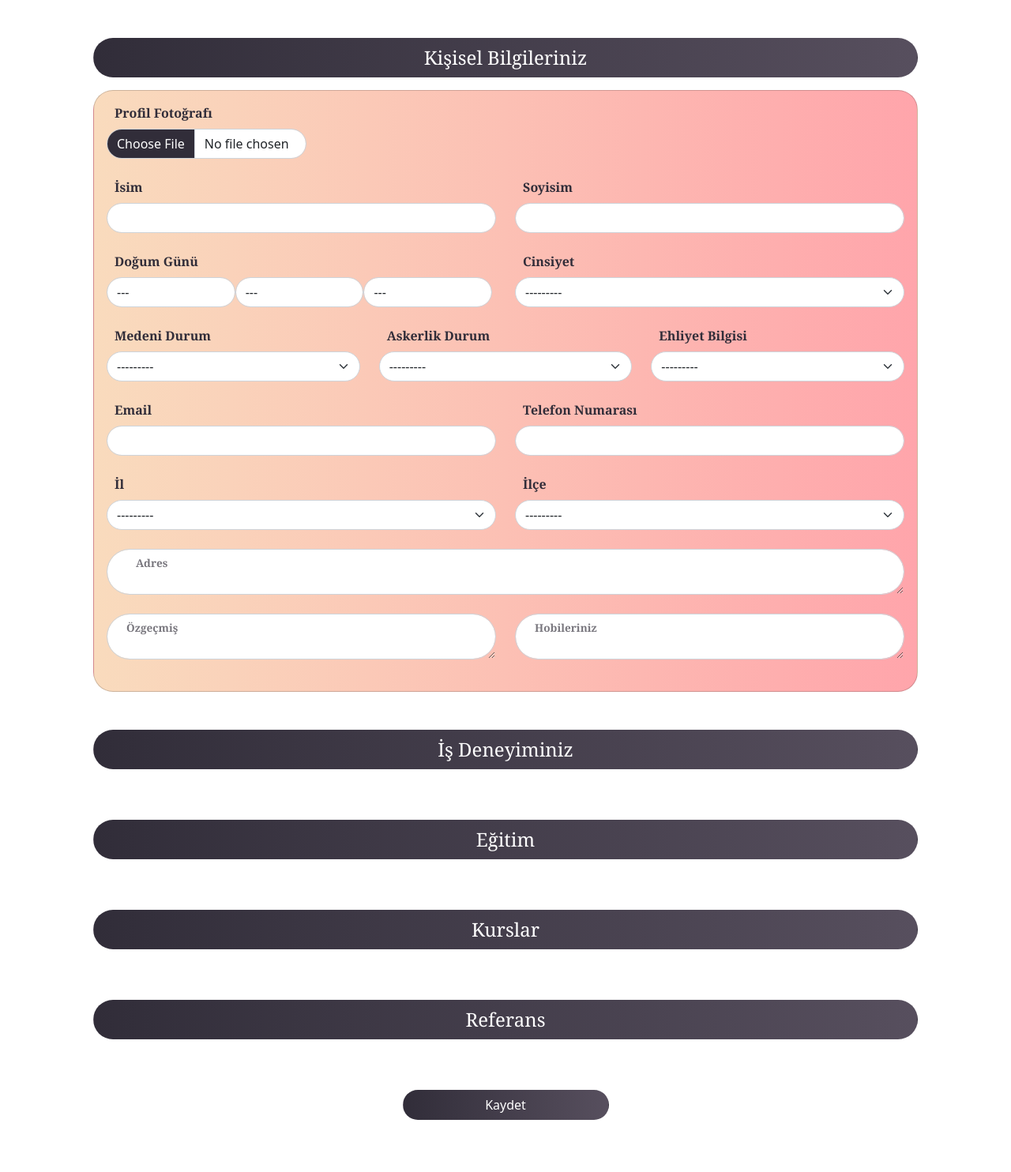
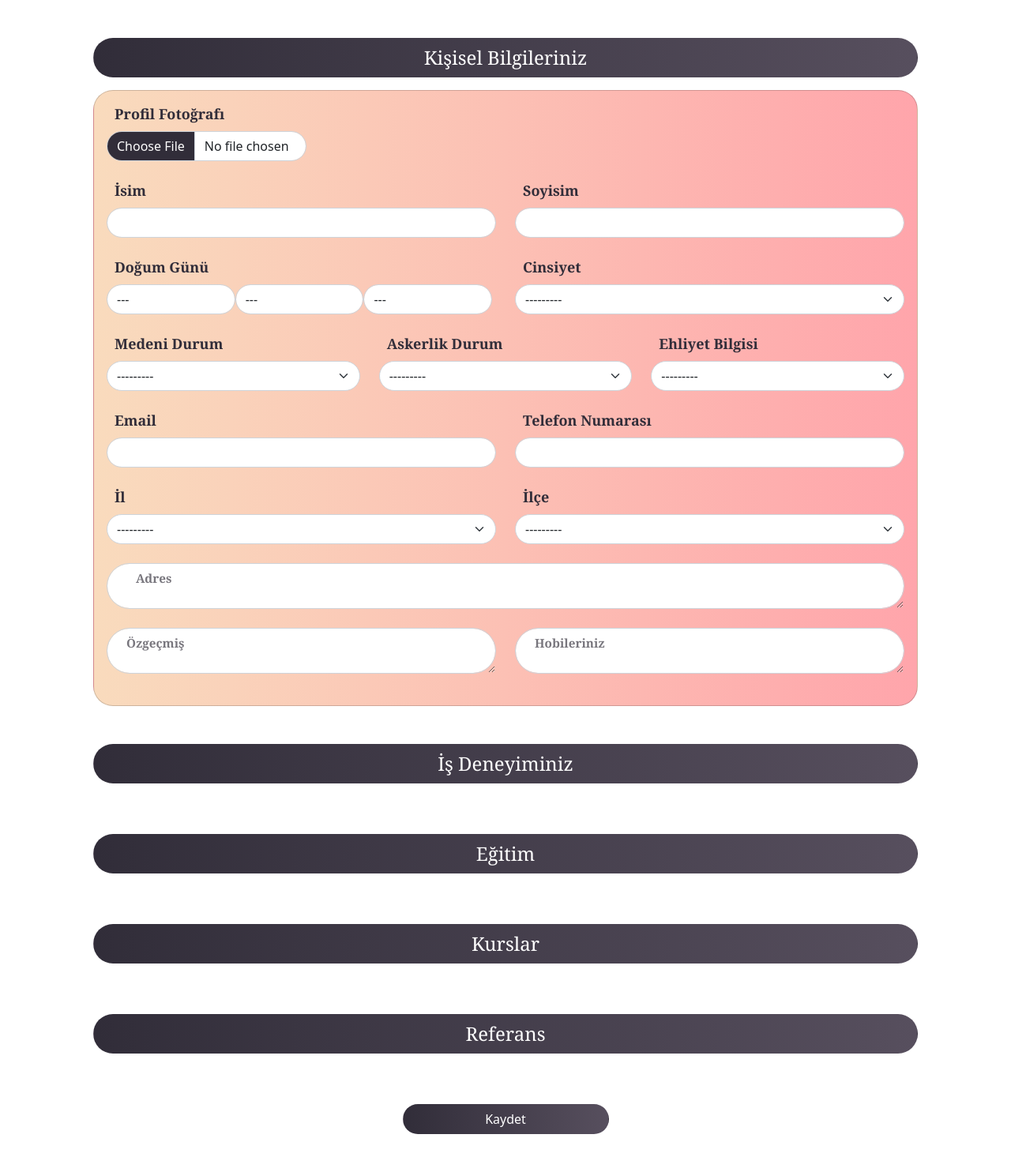
Before and after one commit to AbdulhakimKaya/createcvapp, a Django app: page /user-form/ in a window 1280 px wide. Shown: the part 86-1570 px from the top of the page at 79% size. Before the commit the page ends 1504 px from the top, so only its background shows below. Run offline with Django 4.2, Linux system fonts and the light colour scheme; some libraries are stand-ins or nearby versions; some web fonts are replaced.

Commit message:
edited css

```diff
--- a/static/css/form-mobile.css
+++ b/static/css/form-mobile.css
@@ -10,7 +10,7 @@
     }
 }
 
-@media screen and (max-width: 420px){
+@media screen and (max-width: 388px){
     .mobile-align-gender {
         margin-top: 26px;
     }
--- a/static/css/form.css
+++ b/static/css/form.css
@@ -3,6 +3,8 @@
     width: 100%;
     height: 50px;
     background: -webkit-linear-gradient(left, #312d39, #574f5e);
+    box-shadow: 10px 10px 10px;
+    filter: blur();
     color: white;
     font-weight: 500;
     font-size: 24px;
@@ -20,6 +22,7 @@
 
 label {
     font-family: 'Georgia';
+    font-size: 18px;
     font-weight: bold;
     color: #312d39;
     margin-left: 10px;
```
